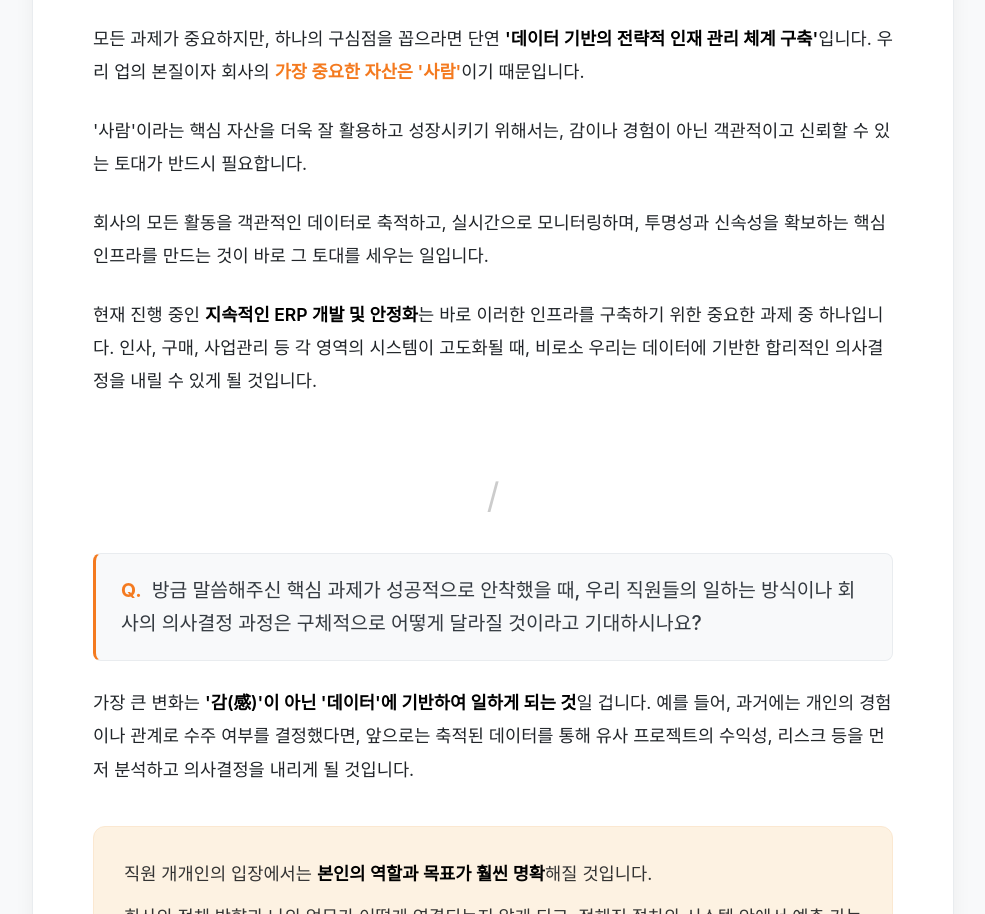
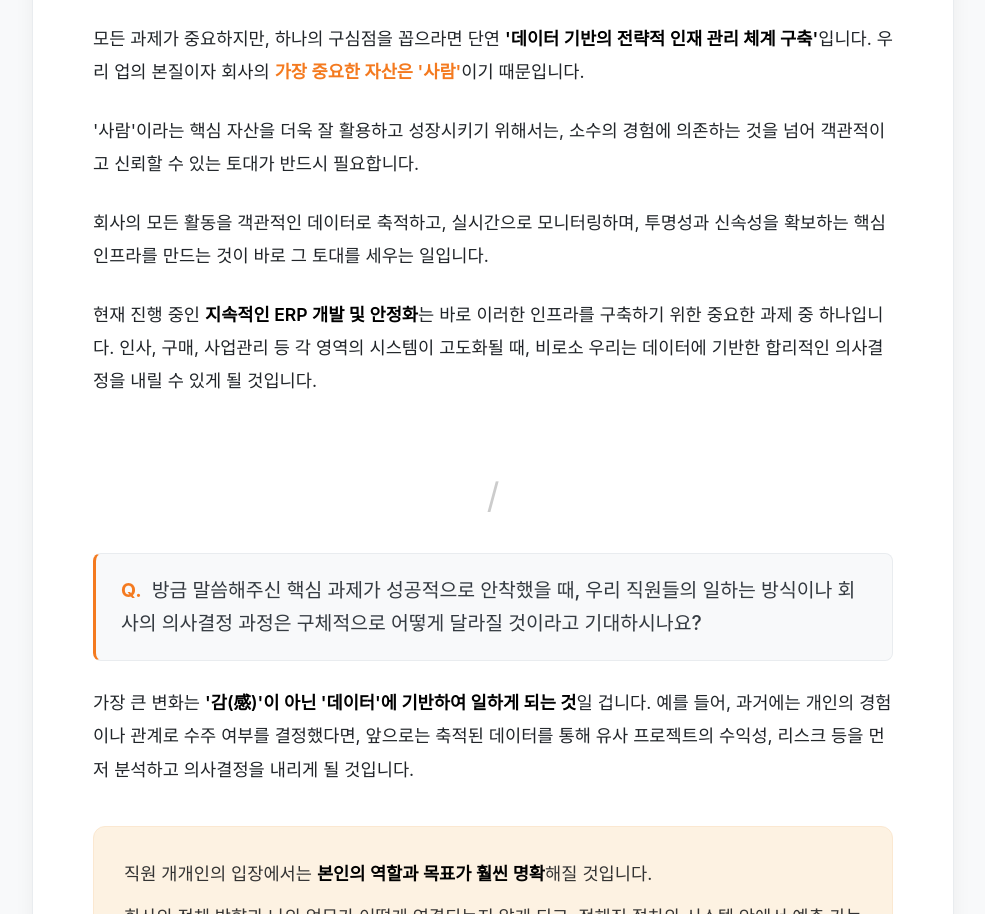
Before and after one commit to SHINBO1972/NEWS-, a plain HTML site: page article7.html in a window 1280 px wide. Shown: the part 4193-5107 px from the top of the page, without its empty margins (147-1132 px from the left). Drawn offline with Linux system fonts and the light colour scheme.

Commit message:
Update article7.html

```diff
--- a/article7.html
+++ b/article7.html
@@ -178,7 +178,7 @@
                 <div class="interview-qna-block">
                     <p class="interview-question">경영기획부문 내의 여러 부서에서 ERP개발, 인사평가, 제도 개편 등 중요한 변화들이 동시다발적으로 진행 중입니다. 이 모든 과제들 중에서, 핵심적으로 생각하시는 '재정비 포인트'는 무엇일까요?</p>
                     <p>모든 과제가 중요하지만, 하나의 구심점을 꼽으라면 단연 <strong>'데이터 기반의 전략적 인재 관리 체계 구축'</strong>입니다. 우리 업의 본질이자 회사의 <strong class="text-orange">가장 중요한 자산은 '사람'</strong>이기 때문입니다.</p>
-                    <p>'사람'이라는 핵심 자산을 더욱 잘 활용하고 성장시키기 위해서는, 감이나 경험이 아닌 객관적이고 신뢰할 수 있는 토대가 반드시 필요합니다. <p>회사의 모든 활동을 객관적인 데이터로 축적하고, 실시간으로 모니터링하며, 투명성과 신속성을 확보하는 핵심 인프라를 만드는 것이 바로 그 토대를 세우는 일입니다.</p>
+                    <p>'사람'이라는 핵심 자산을 더욱 잘 활용하고 성장시키기 위해서는, 소수의 경험에 의존하는 것을 넘어 객관적이고 신뢰할 수 있는 토대가 반드시 필요합니다. <p>회사의 모든 활동을 객관적인 데이터로 축적하고, 실시간으로 모니터링하며, 투명성과 신속성을 확보하는 핵심 인프라를 만드는 것이 바로 그 토대를 세우는 일입니다.</p>
                     <p>현재 진행 중인 <strong>지속적인 ERP 개발 및 안정화</strong>는 바로 이러한 인프라를 구축하기 위한 중요한 과제 중 하나입니다. 인사, 구매, 사업관리 등 각 영역의 시스템이 고도화될 때, 비로소 우리는 데이터에 기반한 합리적인 의사결정을 내릴 수 있게 될 것입니다.</p>
                 </div>
 <p style="text-align: center; color: #ccc; margin: 40px 0; font-size: 2em; line-height: 1;">/</p>
```
